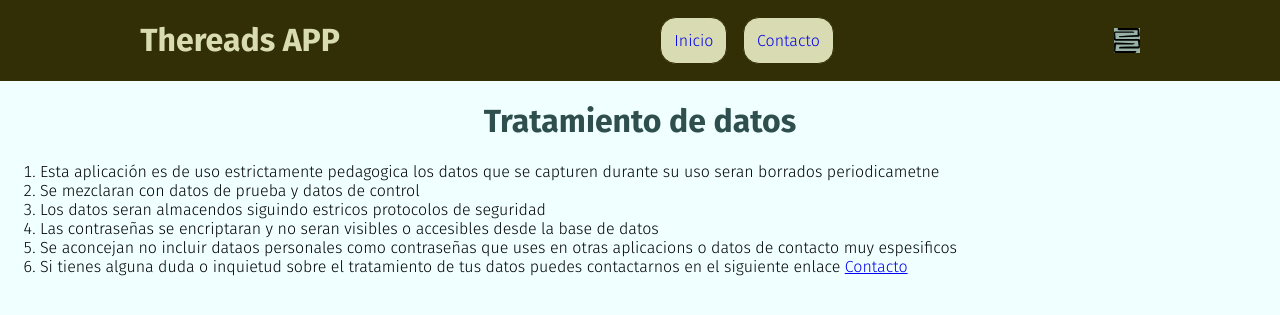
After one commit to drwnDrDev/Foro_Project, a Django app: page /politica_de_datos in a window 1280 px wide. The commit adds this page. Shown: the top 315 px of the page. Run offline with Django 5.2, Linux system fonts and the light colour scheme.

Commit message:
politica de tratamiento de datos

```diff
--- a/FORO/ForoApp/static/css/guest.css
+++ b/FORO/ForoApp/static/css/guest.css
@@ -53,6 +53,11 @@ main {
 input {
     height: 2rem;
     border-radius: 0.5rem;
+    outline-style: hidden;
+}
+input:focus {
+    outline-color:var(--alternative);
+    outline-style: outset;
 }
 
 .form__login {
@@ -62,6 +67,8 @@ input {
     align-items: center;
     gap: 2rem;
     padding: 1rem;
+    color: var(--secondary-color);
+
 }
 
 .form__login--right {
@@ -111,6 +118,9 @@ input {
     color: var(--primary-color);
 }
 
+.section__login  {
+    border-radius: 1rem;
+}
 .section__login h2 {
     text-align: center;
     padding: 1rem;
@@ -143,7 +153,6 @@ input {
         color: var(--primary-color);
         -webkit-backdrop-filter: blur(22px);
         backdrop-filter: blur(21px);
-
     }
     .menu {
         width: 16rem;
--- a/FORO/ForoApp/static/css/style.css
+++ b/FORO/ForoApp/static/css/style.css
@@ -91,6 +91,7 @@ h1,h2 {
 .button-primary:hover {
     border-radius: 1.2rem;
     background-color: var(--tertiary-color);
+    color: var(--primary-color);
 }
 
 .create__buttom {
--- /dev/null
+++ b/FORO/ForoApp/templates/home/tratamiento_de_datos.html
@@ -0,0 +1,14 @@
+{% extends 'layouts/guest.html'%}
+{% block title %}Tratamiento de datos{% endblock %}
+{% block description %}Politica de tratamiento de datos{% endblock %}
+{% block content %}
+    <h1>Tratamiento de datos</h1>
+    <ol>
+        <li>Esta aplicación es de uso estrictamente pedagogica los datos que se capturen durante su uso seran borrados periodicametne</li>
+        <li>Se mezclaran con datos de prueba y datos de control</li>
+        <li>Los datos seran almacendos siguindo estricos protocolos de seguridad</li>
+        <li>Las contraseñas se encriptaran y no seran visibles o accesibles desde la base de datos</li>
+        <li>Se aconcejan no incluir dataos personales como contraseñas que uses en otras aplicacions o datos de contacto muy espesificos</li>
+        <li>Si tienes alguna duda o inquietud sobre el tratamiento de tus datos puedes contactarnos en el siguiente enlace <a href="/contact">Contacto</a></li>
+    </ol>
+{% endblock %}
--- a/FORO/ForoApp/templates/profile/create.html
+++ b/FORO/ForoApp/templates/profile/create.html
@@ -38,9 +38,9 @@
 </section>
 <aside class="historia">
     Conforme a las disposiciones contenidas en la <b>Ley 1581 de 2012</b>, cumple con el tratamiento de datos
-    personales, propendiendo por la seguridad y confidencialidad de los datos personales que se hayan obtenido y tratado
+    personales , propendiendo por la seguridad y confidencialidad de los datos personales que se hayan obtenido y tratado
     en el marco de las actividades desarrolladas por la entidad. Para más información, en el siguiente enlace podrá
-    consultar la Política de Tratamiento y Protección de Datos Personales
+    ver <a href="/politica_de_datos">Política de Tratamiento y Protección de Datos Personales</a>
 </aside>
 {% load static %}
 <script src="{% static 'js/register.js' %}" type="text/javascript"></script>
--- a/FORO/ForoApp/urls.py
+++ b/FORO/ForoApp/urls.py
@@ -11,4 +11,5 @@ urlpatterns = [
     path('threads/create/', views.threads_create, name='threads_create'),
     path('threads/1',views.threads_show, name='threads_show'),
     path('threads/1/reply',views.threads_reply, name='threads_reply'),
+    path('politica_de_datos',views.politica_de_datos, name='politica_de_datos'),
 ]
--- a/FORO/ForoApp/views.py
+++ b/FORO/ForoApp/views.py
@@ -32,3 +32,6 @@ def profile_edit(request,user):
     return render(request,'profile/edit.html',{})
 def profile_delete(request,user):
     return render(request,'profile/delete.html',{})
+
+def politica_de_datos(request):
+    return render(request,'home/tratamiento_de_datos.html',{})
```
Also changed, not shown: FORO/ForoApp/static/css/app.css (+10 -2 lines), 1 other file.
